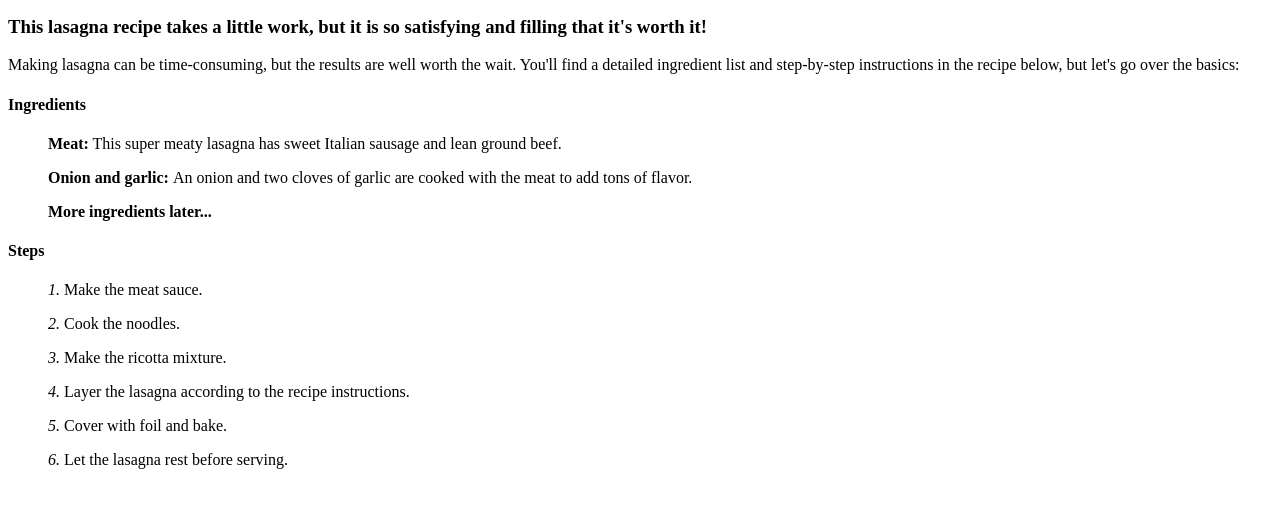
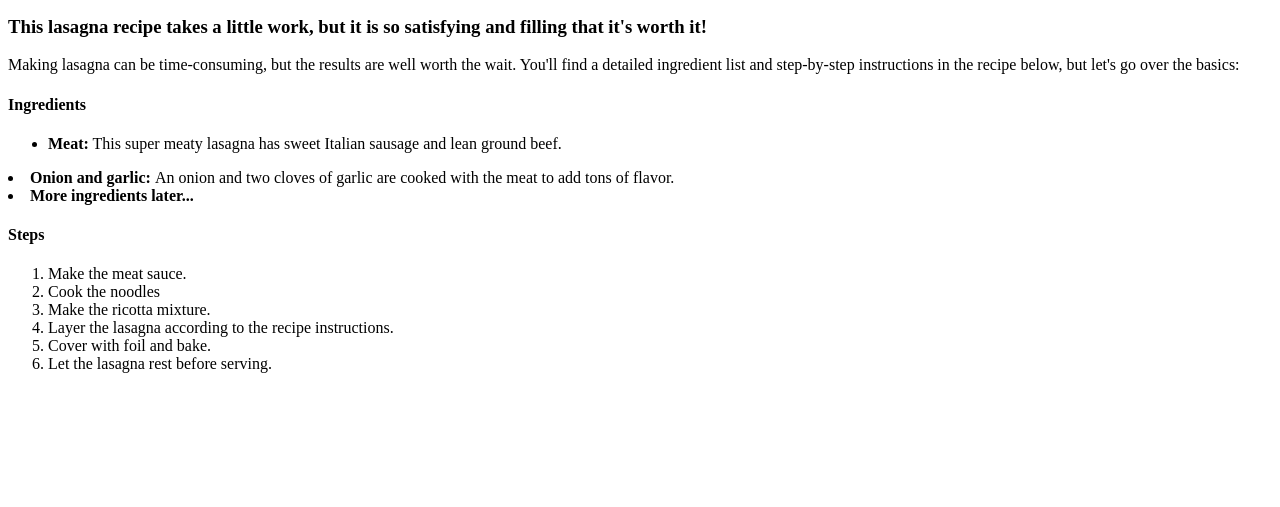
Before and after one commit to jadlaab/odin-recipes, a plain HTML site: page recipes/lasagna.html in a window 1280 px wide. Shown: the part 101-608 px from the top of the page. Drawn offline with Linux system fonts and the light colour scheme.

Commit message:
Correct lists in lasagna.html

```diff
--- a/recipes/lasagna.html
+++ b/recipes/lasagna.html
@@ -12,16 +12,19 @@
     <h3>This lasagna recipe takes a little work, but it is so satisfying and filling that it's worth it!</h3>
     <p>Making lasagna can be time-consuming, but the results are well worth the wait. You'll find a detailed ingredient list and step-by-step instructions in the recipe below, but let's go over the basics:</p>
     <h4>Ingredients</h4>
-    <ul><b>Meat:</b> This super meaty lasagna has sweet Italian sausage and lean ground beef.</ul>
-    <ul><b>Onion and garlic: </b>An onion and two cloves of garlic are cooked with the meat to add tons of flavor.</ul>
-    <ul><b>More ingredients later...</b></ul>
+    <ul>
+        <li><b>Meat:</b> This super meaty lasagna has sweet Italian sausage and lean ground beef.</ul>
+        <li><b>Onion and garlic: </b>An onion and two cloves of garlic are cooked with the meat to add tons of flavor.</ul>
+        <li><b>More ingredients later...</b></ul>
     <h4>Steps</h4>
-    <ol><em>1. </em>Make the meat sauce.</ol>
-    <ol><em>2. </em>Cook the noodles.</ol>
-    <ol><em>3. </em>Make the ricotta mixture.</ol>
-    <ol><em>4. </em>Layer the lasagna according to the recipe instructions.</ol>
-    <ol><em>5. </em>Cover with foil and bake.</ol>
-    <ol><em>6. </em>Let the lasagna rest before serving.</ol>
+    <ol>
+        <li>Make the meat sauce.</li>
+        <li>Cook the noodles</li>
+        <li>Make the ricotta mixture.</li>
+        <li>Layer the lasagna according to the recipe instructions.</li>
+        <li>Cover with foil and bake.</li>
+        <li>Let the lasagna rest before serving.</li>
+    </ol>
 
 
 </body>
```
